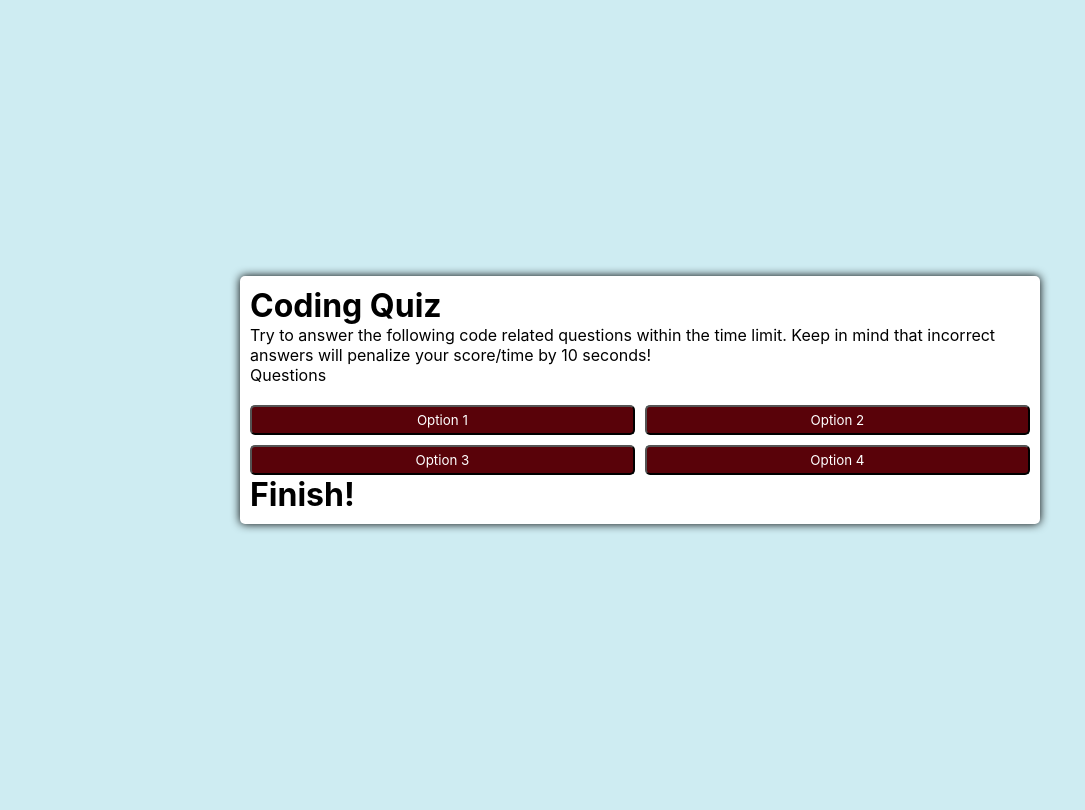
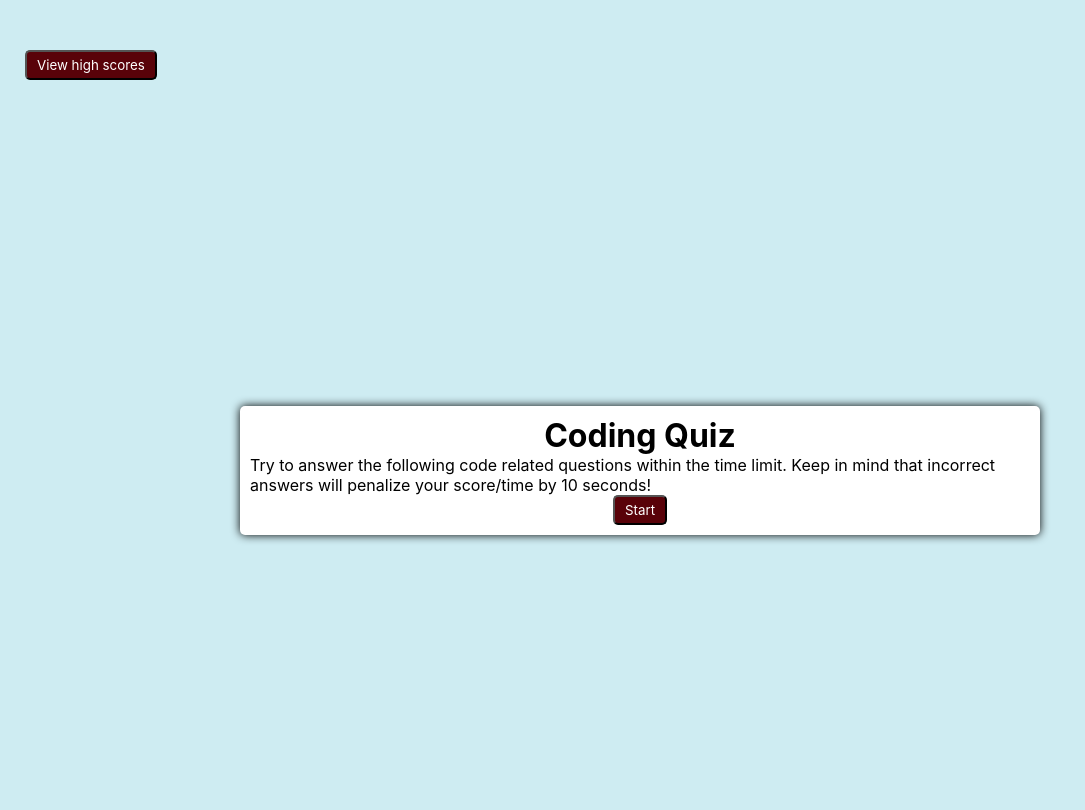
Before and after one commit to d-belleza/code-quiz, a plain HTML site: page index.html in a window 1280 px wide. Shown: the whole page, without its empty margins (0-1085 px from the left). Drawn offline with Linux system fonts and the light colour scheme.

Commit message:
create screen functions

```diff
--- a/assets/css/style.css
+++ b/assets/css/style.css
@@ -13,14 +13,21 @@
     box-sizing: border-box;
 }
 
-body{
+header{
+    padding: 50px 25px;
+    display: flex;
+    justify-content: space-between;
+    align-items: center;
+    background-color: var(--bg);
+}
+
+main{
     padding: 0;
     margin: 0;
     display: flex;
     justify-content: center;
     align-items: center;
-    width: 100vw;
-    height: 100vh;
+    height: 85vh;
     background-color: var(--bg);
   }
 
@@ -51,3 +58,11 @@ body{
 .btn:hover{
     background-color: var(--secondary);
 }
+
+
+#start-screen{
+    display: flex;
+    flex-direction: column;
+    align-items: center;
+
+}
--- a/assets/js/script.js
+++ b/assets/js/script.js
@@ -1,60 +1,31 @@
 //Assignments
-var textEl = document.getElementById('question');
-var optionButtonEl = document.getElementById('option-btns');
+var startScreenEl = document.getElementById("start-screen");
+var timerEl = document.getElementById("countdown");
+var quizEl = document.getElementById("quiz");
+var endScreenEl = document.getElementById("end-screen");
 
-//Question assignment
-var questions = [
-    {
-        question: "Commonly used data types DO NOT include:",
-        option1: "Strings",
-        option2: "Booleans",
-        option3: "Alerts",
-        option4: "Numbers",
-        answer: "Numbers"
-    },
-    {
-        question: "The condition in an if/else statement is enclosed within",
-        option1: "Quotes",
-        option2: "Curly Brackets",
-        option3: "Parenthesis",
-        option4: "Square Brackets",
-        answer: "Curly Brackets"
-    },
-    {
-        question: "Arrays in Javascript can be used to store",
-        option1: "Numbers and strings",
-        option2: "Other Arrays",
-        option3: "Booleans",
-        option4: "All of the above",
-        answer: "All of the above"
-    },
-    {
-        question: "String values must be enclosed within____. When being assigned to variables",
-        option1: "Commas",
-        option2: "Curly Brackets",
-        option3: "Quotes",
-        option4: "Parenthesis",
-        answer: "Parenthesis"
-    },
-    {
-        question: "A very useful tool used during development and debugging for printing content to the debugger is",
-        option1: "Javascript",
-        option2: "Terminal/Bash",
-        option3: "For Loops",
-        option4: "Console.log",
-        answer: "Console.log"
-    }
-];
-
-var timer = function(){
-    var sec = 30;
-    var timer = setInterval(function(){
-        document.getElementById('safeTimerDisplay').innerHTML='00:'+sec;
-        sec--;
-        if (sec < 0) {
-            clearInterval(timer);
-        }
-    }, 1000);
+var newScreen = function(){
+    quizEl.style.display = "none";
+    endScreenEl.style.display = "none";
 }
 
-startScreen();
+var startHandler = function(){
+    var timeLeft = 5;
+    startScreenEl.style.display = "none";
+    quizEl.style.display = "block";
+    var timeInterval = setInterval(function () {
+        timerEl.textContent = "Time: " + timeLeft + " seconds";
+        timeLeft--;
+        if (timeLeft === 0) {
+            quizEl.style.display = "none";
+            endScreenEl.style.display = "block";
+            timerEl.textContent = "Time: " + timeLeft + " seconds";
+            clearInterval(timeInterval);
+        }
+
+      }, 1000);
+}
+
+
+newScreen();
+startScreenEl.addEventListener("click", startHandler);
--- a/index.html
+++ b/index.html
@@ -8,8 +8,13 @@
     <link rel="stylesheet" href="assets/css/style.css">
 </head>
 <body>
-    <div class="scores"></div>
-    <div class="timer"></div>
+    <header>
+        <div class="scores">
+            <button class="btn" type="submit">View high scores</button>
+        </div>
+        <h2 id="countdown"></h2>
+    </header>
+    <main>
         <div class="container">
             <div id="start-screen" class="hide">
                 <h1>Coding Quiz</h1>
@@ -17,6 +22,7 @@
                     Try to answer the following code related questions within the time limit.
                     Keep in mind that incorrect answers will penalize your score/time by 10 seconds!
                 </p>
+                <button class="btn" id="start-btn" type="submit">Start</button>
             </div>
             <div id=quiz class="hide">
                 <div id="question">Questions</div>
@@ -32,6 +38,8 @@
             </div>
             <div id="feedback" class="hide"></div>
         </div>
+    </main>
+
 
 
     <script src="assets/js/script.js"></script>
```
Lines whose indentation alone changed are shown as unchanged.
